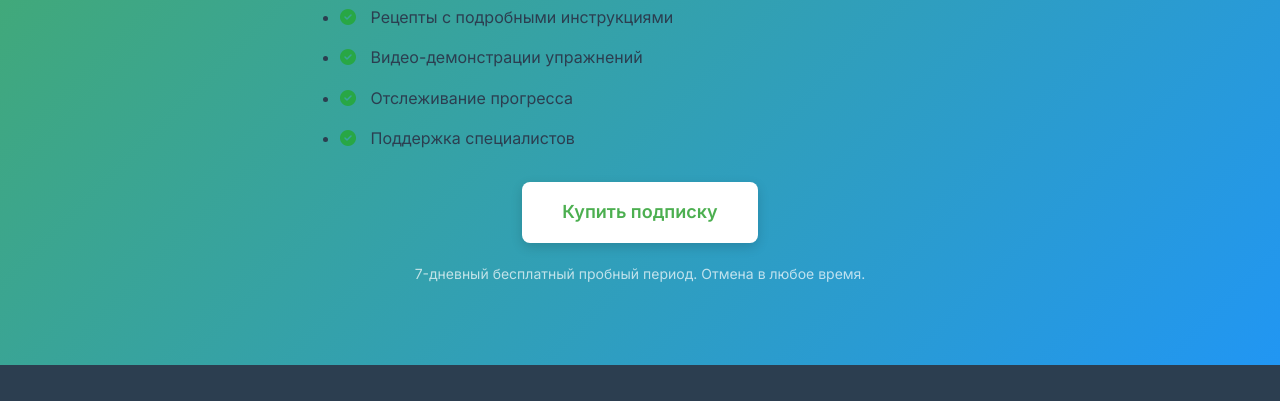
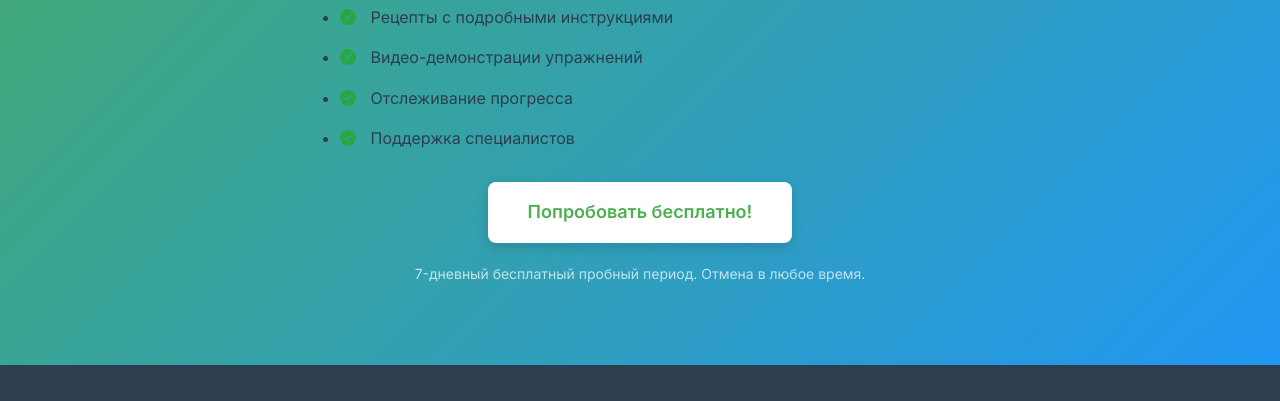
Before and after one commit to vibecourses/exps, a plain HTML site: page index.html in a window 1280 px wide. Shown: the part 6021-6422 px from the top of the page. Drawn offline with Linux system fonts and the light colour scheme.

Commit message:
Update index.html

```diff
--- a/index.html
+++ b/index.html
@@ -1087,7 +1087,7 @@
                     <li><i class="fas fa-check-circle"></i> Поддержка специалистов</li>
                 </ul>
 
-                <a href="https://vb-course.ru/wp/admin/product/создай-лучшую-версию-себя/" class="btn btn-primary" style="background: white; color: #4CAF50;">Купить подписку</a>
+                <a href="https://vibecourses.github.io/exps/app.html" class="btn btn-primary" style="background: white; color: #4CAF50;">Попробовать бесплатно!</a>
                 <p style="color: rgba(255,255,255,0.7); margin-top: 20px; font-size: 14px;">
                     7-дневный бесплатный пробный период. Отмена в любое время.
                 </p>
```
